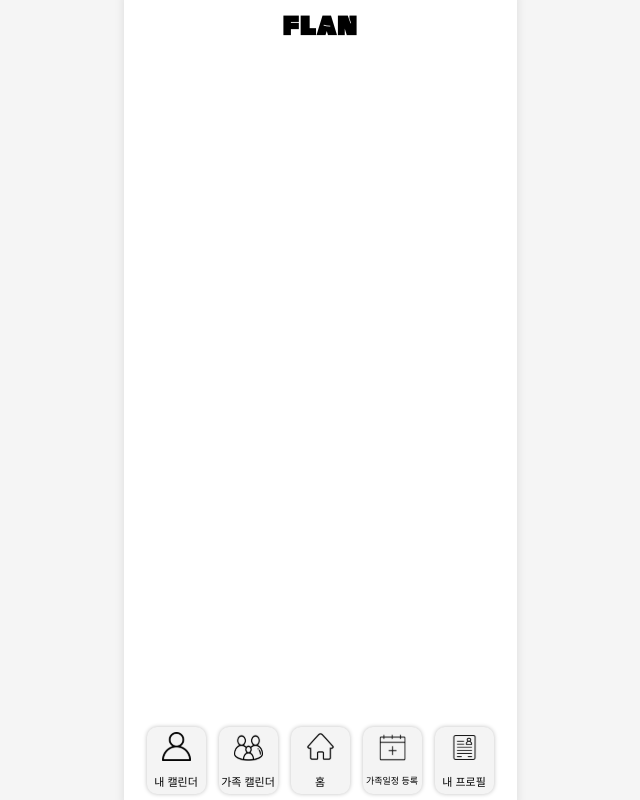
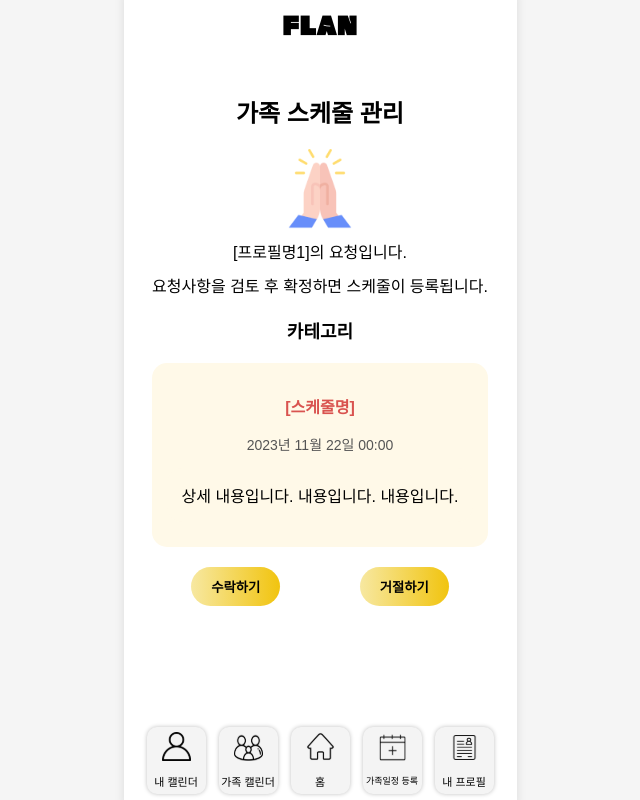
Before and after one commit to 2024GanzithonPYTHON/6_Ganzi_Frontend, a React (Vite) app: page /schedule-request in a window 1280 px wide. Shown: the whole page, without its empty margins (320-960 px from the left). Built offline with nearby package versions, Linux system fonts and the light colour scheme; a web font is replaced by a local one.

Commit message:
껍데기 다 완성(home제외)

```diff
--- a/src/App.jsx
+++ b/src/App.jsx
@@ -14,6 +14,8 @@ import LoginPage from './pages/login/Login';
 import './App.css'
 import Logo from './global/Logo';
 import AcceptList from './pages/acceptCheck/acceptlist';
+import ScheduleRequest from './pages/acceptCheck/scheduleRequest';
+
 import BottomNav from './global/BottomNav';
 import styled from "styled-components"
 
@@ -69,6 +71,7 @@ const Footer = styled.div`
           <Route path="/Loading" element={<Loading />} /> {/* 로딩 로직 수정 */}
           <Route path="/Login" element={<LoginPage />} />
           <Route path = "/Acceptance" element = {<AcceptList/>}/>
+          <Route path = "/schedule-request" element={<ScheduleRequest/>}/>
 
           {/* 다른 Route 추가 */}
         </Routes>
--- a/src/pages/acceptCheck/acceptlist.jsx
+++ b/src/pages/acceptCheck/acceptlist.jsx
@@ -1,16 +1,10 @@
 import React from 'react';
 import styled from 'styled-components';
+import { useNavigate } from 'react-router-dom';
 
 // 스타일 컴포넌트 정의
 const Container = styled.div`
     padding: 20px;
-    background-color: #f8f8f8;
-`;
-
-const Header = styled.h1`
-    font-size: 24px;
-    font-weight: bold;
-    text-align: center;
 `;
 
 const SubHeader = styled.h2`
@@ -35,10 +29,12 @@ const Tab = styled.button`
 `;
 
 const ScheduleCard = styled.div`
-    background-color: #ffeb3b;
-    border-radius: 10px;
-    padding: 15px;
-    margin: 10px 0;
+    border-radius: 15px;
+    background: #FFF9E8;
+    width: 349px;
+    height: 84px;
+    padding: 10px;
+    margin-bottom: 20px;
 `;
 
 const Category = styled.p`
@@ -55,6 +51,12 @@ const ScheduleContent = styled.p`
 `;
 
 function AcceptList() {
+    const navigate = useNavigate();
+    const handleCardClick = (schedule) => {
+        // 스케줄 정보를 상태나 컨텍스트에 저장하고, 페이지 이동
+        navigate('/schedule-request', { state: { schedule } });
+    };
+
     const schedules = [
         { category: '보낸 스케줄', title: '제목입니다', content: '내용입니다. 내용입니다. 내용입니다.' },
         { category: '보낸 스케줄', title: '제목입니다', content: '내용입니다. 내용입니다. 내용입니다.' },
@@ -62,7 +64,6 @@ function AcceptList() {
 
     return (
         <Container>
-            <Header>FLAN</Header>
             <SubHeader>가족 스케줄 관리</SubHeader>
             <TabContainer>
                 <Tab active>받은 스케줄</Tab>
@@ -70,7 +71,7 @@ function AcceptList() {
                 <Tab>거절한 스케줄</Tab>
             </TabContainer>
             {schedules.map((schedule, index) => (
-                <ScheduleCard key={index}>
+                <ScheduleCard key={index} onClick={() => handleCardClick(schedule)}>
                     <Category>{schedule.category}</Category>
                     <ScheduleTitle>{schedule.title}</ScheduleTitle>
                     <ScheduleContent>{schedule.content}</ScheduleContent>
--- /dev/null
+++ b/src/pages/acceptCheck/scheduleRequest.jsx
@@ -0,0 +1,140 @@
+import React, { useState } from 'react';
+import styled from 'styled-components';
+import Clap from '../../assets/clap.png';
+import { useNavigate } from 'react-router-dom'; // 추가
+
+// 스타일 컴포넌트 정의
+const Container = styled.div`
+    padding: 20px;
+    background-color: #fff;
+`;
+
+const Header = styled.h1`
+    font-size: 24px;
+    text-align: center;
+    margin-bottom: 20px;
+`;
+
+const RequestInfo = styled.p`
+    font-size: 16px;
+    text-align: center;
+    margin: 10px 0;
+`;
+
+const Image = styled.img`
+    display: block;
+    margin: 0 auto;
+    width: 80px;
+    height: auto;
+`;
+
+const Category = styled.p`
+    font-weight: bold;
+    font-size: 18px;
+    margin: 20px 0;
+    text-align: center;
+`;
+
+const ScheduleDetails = styled.div`
+    background-color: #FFF9E8;
+    border-radius: 15px;
+    padding: 15px;
+    text-align: center;
+    margin: 10px 0;
+`;
+
+const ScheduleTitle = styled.p`
+    font-weight: bold;
+    color: #d9534f;
+`;
+
+const ScheduleDate = styled.p`
+    font-size: 14px;
+    color: #555;
+`;
+
+const ButtonContainer = styled.div`
+    display: flex;
+    justify-content: space-around;
+    margin-top: 20px;
+`;
+
+const Button = styled.button`
+    background: linear-gradient(90deg, #f7e8a1, #f1c40f);
+    border: none;
+    border-radius: 20px;
+    padding: 10px 20px;
+    cursor: pointer;
+    font-weight: bold;
+`;
+
+const Popup = styled.div`
+    position: fixed;
+    top: 50%;
+    left: 50%;
+    transform: translate(-50%, -50%);
+    padding: 20px;
+    background: white;
+    border: 1px solid #ccc;
+    border-radius: 10px;
+    box-shadow: 0 0 10px rgba(0, 0, 0, 0.1);
+    z-index: 1000; // 팝업을 최상위로
+`;
+
+const Overlay = styled.div`
+    position: fixed;
+    top: 0;
+    left: 0;
+    width: 100%;
+    height: 100%;
+    background: rgba(0, 0, 0, 0.5);
+    z-index: 999; // 오버레이를 팝업 아래에
+`;
+
+function ScheduleRequest() {
+    const [showPopup, setShowPopup] = useState(false);
+    const navigate = useNavigate();
+
+    const handleAccept = () => {
+        setShowPopup(true); // 팝업 보여주기
+    };
+
+    const handleClosePopup = () => {
+        setShowPopup(false);
+        navigate('/Acceptance'); // Acceptance 페이지로 이동
+    };
+
+    return (
+        <Container>
+            <Header>가족 스케줄 관리</Header>
+            <Image src={Clap} alt="하이파이브" />
+            <RequestInfo>[프로필명1]의 요청입니다.</RequestInfo>
+            <RequestInfo>요청사항을 검토 후 확정하면 스케줄이 등록됩니다.</RequestInfo>
+
+            <Category>카테고리</Category>
+            <ScheduleDetails>
+                <ScheduleTitle>[스케줄명]</ScheduleTitle>
+                <ScheduleDate>2023년 11월 22일 00:00</ScheduleDate>
+                <ScheduleDetails>상세 내용입니다. 내용입니다. 내용입니다.</ScheduleDetails>
+            </ScheduleDetails>
+
+            <ButtonContainer>
+                <Button onClick={handleAccept}>수락하기</Button>
+                <Button>거절하기</Button>
+            </ButtonContainer>
+
+            {showPopup && (
+                <>
+                    <Overlay onClick={handleClosePopup} />
+                    <Popup>
+                        <h2>수락되었습니다!</h2>
+                        <p>스케줄이 성공적으로 수락되었습니다.</p>
+                        <Button onClick={handleClosePopup}>확인</Button>
+                    </Popup>
+                </>
+            )}
+        </Container>
+    );
+}
+
+export default ScheduleRequest;
```
Also changed, not shown: src/assets/clap.png (added).
